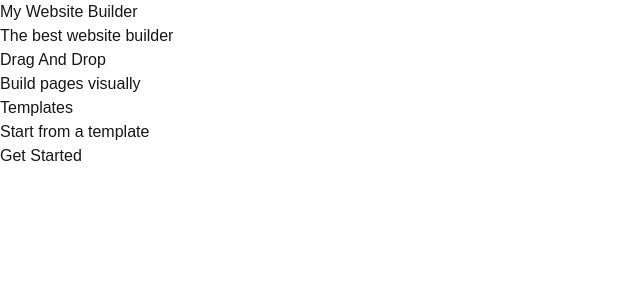
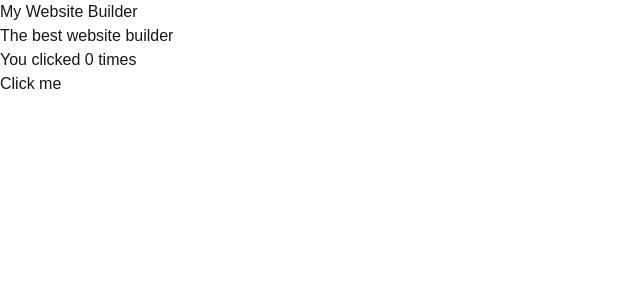
Before and after one commit to Md-Ashikur-Rahman-Ashik/Drag-And-Drop, a Next.js app: page / in a window 1280 px wide. Shown: the top 300 px of the page, without its empty margins (0-640 px from the left). Built offline with nearby package versions, Linux system fonts and the light colour scheme.

Commit message:
Added counter component

```diff
--- /dev/null
+++ b/app/components/Counter.js
@@ -0,0 +1,12 @@
+"use client";
+import { useState } from "react";
+
+export default function Counter() {
+  const [count, setCount] = useState(0);
+  return (
+    <div>
+      <p>You clicked {count} times</p>
+      <button onClick={() => setCount(count + 1)}>Click me</button>
+    </div>
+  );
+}
--- a/app/page.tsx
+++ b/app/page.tsx
@@ -1,14 +1,11 @@
-import Button from "./components/Button";
+import Counter from "./components/Counter";
 import Header from "./components/Header";
-import Card from "./components/Card";
 
 export default function Home() {
   return (
     <div>
       <Header siteName="My Website Builder" />
-      <Card title="Drag And Drop" description="Build pages visually" />
-      <Card title="Templates" description="Start from a template" />
-      <Button label="Get Started" />
+      <Counter />
     </div>
   );
 }
```
